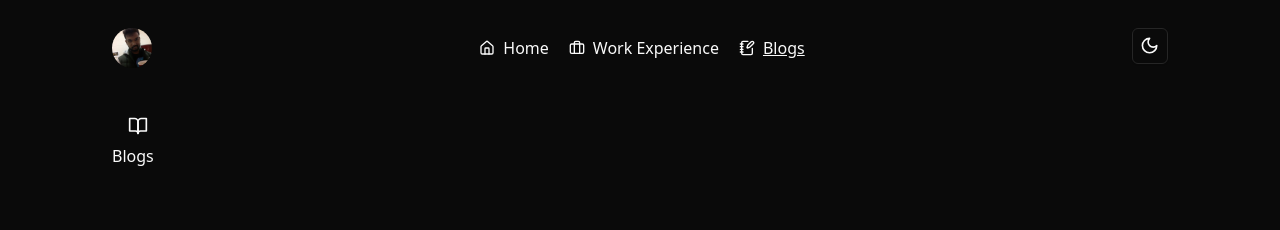
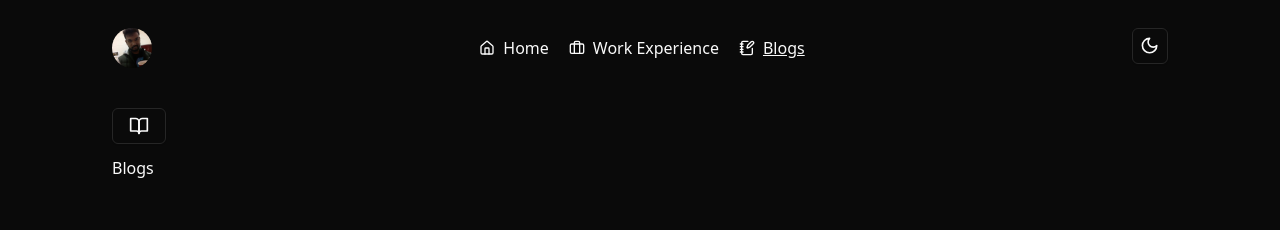
Before and after one commit to ihsaro/ihsaro.github.io, a React (Vite) app: page /blogs in a window 1280 px wide. Shown: the top 230 px of the page. Built offline with nearby package versions, Linux system fonts and the light colour scheme; a web font is replaced by a local one.

Commit message:
- blogs cleanup before refactoring.

```diff
--- a/src/components/framework/AccordionTree.tsx
+++ b/src/components/framework/AccordionTree.tsx
@@ -4,13 +4,13 @@ import {
     AccordionItem,
     AccordionTrigger,
 } from "@/components/ui/table-of-content-accordion.tsx";
-import { Link } from "react-router-dom";
 import React from "react";
+import { Button } from "@/components/ui/button.tsx";
 
 type TreeNode = {
     key: string;
     title: string;
-    fragment?: string;
+    url: string;
     children?: TreeNode[];
 };
 
@@ -45,12 +45,12 @@ const AccordionTree: React.FC<AccordionTreeProps> = ({ data, level = 0 }) => {
                         </>
                     ) : (
                         <div className="px-4 py-1 text-sm hover:underline">
-                            <Link
-                                className="text-black dark:text-white"
-                                to={`#${node.fragment ?? node.key}`}
+                            <Button
+                                variant="link"
+                                className="h-max px-0 py-0 text-black dark:text-white text-wrap text-left"
                             >
-                                {node.title}
-                            </Link>
+                                <a href={`/blogs/${node.url}`}>{node.title}</a>
+                            </Button>
                         </div>
                     )}
                 </AccordionItem>
--- /dev/null
+++ b/src/components/routes/blogs/CSharp.tsx
@@ -0,0 +1,7 @@
+import * as React from "react";
+
+const CSharp: React.FC = () => {
+    return <div>C#</div>;
+};
+
+export default CSharp;
--- /dev/null
+++ b/src/components/routes/blogs/CodingAdventures.tsx
@@ -0,0 +1,7 @@
+import * as React from "react";
+
+const CodingAdventures: React.FC = () => {
+    return <div>Coding adventures</div>;
+};
+
+export default CodingAdventures;
--- a/src/components/routes/blogs/HowToSwitchFromWindowsToLinux.tsx
+++ /dev/null
@@ -1,7 +0,0 @@
-import * as React from "react";
-
-const HowToSwitchFromWindowsToLinux: React.FC = () => {
-    return <div>Linux 1</div>;
-};
-
-export default HowToSwitchFromWindowsToLinux;
--- a/src/components/routes/blogs/TableOfContent.tsx
+++ b/src/components/routes/blogs/TableOfContent.tsx
@@ -7,17 +7,15 @@ import {
     SheetTitle,
 } from "@/components/ui/sheet.tsx";
 import { AccordionTree } from "@/components/framework";
-import { Link } from "react-router-dom";
 import { Hand } from "lucide-react";
 
 interface Props {
-    fragment?: string;
+    url: string;
 }
 
 const TableOfContent: React.FC<Props> = () => {
     const treeData = {
         children: [
-            /*
             {
                 key: "coding-adventures",
                 title: "Coding adventures",
@@ -28,61 +26,64 @@ const TableOfContent: React.FC<Props> = () => {
                         children: [
                             {
                                 key: "why-should-you-learn-c#",
-                                fragment: "why-should-you-learn-c#",
-                                title: "Why should you learn C#",
+                                url: "coding-adventures/c-sharp/handling-3rd-party-dependencies-in-clean-architecture",
+                                title: "Handling 3rd party dependencies in clean architecture",
                             },
                         ],
+                        url: "coding-adventures/c-sharp",
                     },
                 ],
-            },
+                url: "coding-adventures",
+            } /*,
             {
                 key: "gaming-adventures",
                 title: "Gaming adventures",
                 children: [
                     {
                         key: "bloodborne",
-                        fragment: "bloodborne",
+                        url: "gaming-adventures/bloodborne",
                         title: "Bloodborne",
                     },
                     {
                         key: "dark-souls-1",
-                        fragment: "dark-souls-1",
+                        url: "gaming-adventures/dark-souls-1",
                         title: "Dark Souls 1",
                     },
                     {
                         key: "dark-souls-2",
-                        fragment: "dark-souls-2",
+                        url: "gaming-adventures/dark-souls-2",
                         title: "Dark Souls 2",
                     },
                     {
                         key: "dark-souls-3",
-                        fragment: "dark-souls-3",
+                        url: "gaming-adventures/dark-souls-3",
                         title: "Dark Souls 3",
                     },
                     {
                         key: "elden-ring",
-                        fragment: "elden-ring",
+                        url: "gaming-adventures/elden-ring",
                         title: "Elden Ring",
                     },
                 ],
+                url: "gaming-adventures",
             },
-             */
             {
                 key: "linux-adventures",
                 title: "Linux adventures",
                 children: [
                     {
                         key: "how-to-switch-from-windows-to-linux",
-                        fragment: "how-to-switch-from-windows-to-linux",
+                        url: "linux-adventures/how-to-switch-from-windows-to-linux",
                         title: "How to switch from windows to linux?",
                     },
                     {
                         key: "why-should-you-switch-from-windows-to-linux",
-                        fragment: "why-should-you-switch-from-windows-to-linux",
+                        url: "linux-adventures/why-should-you-switch-from-windows-to-linux",
                         title: "Why should you switch from windows to linux?",
                     },
                 ],
-            },
+                url: "linux-adventures",
+            },*/,
         ],
     };
 
@@ -92,12 +93,12 @@ const TableOfContent: React.FC<Props> = () => {
                 <SheetTitle>Table of content</SheetTitle>
             </SheetHeader>
             <SheetDescription className="flex flex-col gap-1 text-white">
-                <Link
+                <a
                     className="flex flex-row items-center gap-2 text-black hover:underline dark:text-white"
-                    to="#"
+                    href="/blogs"
                 >
                     <Hand size={16} /> Welcome
-                </Link>
+                </a>
                 <AccordionTree data={treeData.children} />
             </SheetDescription>
         </SheetContent>
--- a/src/components/routes/blogs/TableOfContentBreadcrumb.tsx
+++ b/src/components/routes/blogs/TableOfContentBreadcrumb.tsx
@@ -2,6 +2,7 @@ import React from "react";
 import {
     Breadcrumb,
     BreadcrumbItem,
+    BreadcrumbLink,
     BreadcrumbList,
     BreadcrumbSeparator,
 } from "@/components/ui/breadcrumb";
@@ -20,7 +21,14 @@ const TableOfContentBreadcrumb: React.FC<Props> = (props) => {
                 {props.blog.breadcrumbs.map((breadcrumb, index) => (
                     <>
                         {index > 0 && <BreadcrumbSeparator />}
-                        <BreadcrumbItem>{breadcrumb}</BreadcrumbItem>
+                        {index < props.blog.breadcrumbs.length - 1 && (
+                            <BreadcrumbLink href={breadcrumb.url}>
+                                {breadcrumb.title}
+                            </BreadcrumbLink>
+                        )}
+                        {index == props.blog.breadcrumbs.length - 1 && (
+                            <BreadcrumbItem>{breadcrumb.title}</BreadcrumbItem>
+                        )}
                     </>
                 ))}
             </BreadcrumbList>
--- a/src/components/routes/blogs/WhyShouldYouSwitchFromWindowsToLinux.tsx
+++ /dev/null
@@ -1,7 +0,0 @@
-import * as React from "react";
-
-const WhyShouldYouSwitchFromWindowsToLinux: React.FC = () => {
-    return <div>Linux</div>;
-};
-
-export default WhyShouldYouSwitchFromWindowsToLinux;
--- a/src/constants/BlogInventory.ts
+++ b/src/constants/BlogInventory.ts
@@ -1,31 +1,60 @@
 import { BlogInventoryDefinition } from "@/models";
 import {
     Blogs,
-    HowToSwitchFromWindowsToLinux,
-    WhyShouldYouSwitchFromWindowsToLinux,
+    CodingAdventures,
+    CSharp,
+    HandlingThirdPartyDependenciesInCleanArchitecture,
 } from "@/components/routes/blogs";
+
+const CodingAdventuresBaseUrl = "/blogs/coding-adventures";
 
 const BlogInventory: Array<BlogInventoryDefinition> = [
     {
-        url: "",
+        url: "/blogs",
         breadcrumbs: [],
         component: Blogs,
     },
     {
-        url: "how-to-switch-from-windows-to-linux",
+        url: CodingAdventuresBaseUrl,
         breadcrumbs: [
-            "Linux adventures",
-            "How to switch from windows to linux?",
+            {
+                title: "Coding adventures",
+                url: CodingAdventuresBaseUrl,
+            },
         ],
-        component: HowToSwitchFromWindowsToLinux,
+        component: CodingAdventures,
     },
     {
-        url: "why-should-you-switch-from-windows-to-linux",
+        url: `${CodingAdventuresBaseUrl}/c-sharp`,
         breadcrumbs: [
-            "Linux adventures",
-            "Why should you switch from windows to linux?",
+            {
+                title: "Coding adventures",
+                url: CodingAdventuresBaseUrl,
+            },
+            {
+                title: "C#",
+                url: `${CodingAdventuresBaseUrl}/c-sharp`,
+            },
         ],
-        component: WhyShouldYouSwitchFromWindowsToLinux,
+        component: CSharp,
+    },
+    {
+        url: `${CodingAdventuresBaseUrl}/c-sharp/handling-3rd-party-dependencies-in-clean-architecture`,
+        breadcrumbs: [
+            {
+                title: "Coding adventures",
+                url: CodingAdventuresBaseUrl,
+            },
+            {
+                title: "C#",
+                url: `${CodingAdventuresBaseUrl}/c-sharp`,
+            },
+            {
+                title: "Handling 3rd party dependencies in clean architecture",
+                url: `${CodingAdventuresBaseUrl}/c-sharp/handling-3rd-party-dependencies-in-clean-architecture`,
+            },
+        ],
+        component: HandlingThirdPartyDependenciesInCleanArchitecture,
     },
 ];
 
--- a/src/models/BlogInventoryDefinition.ts
+++ b/src/models/BlogInventoryDefinition.ts
@@ -2,6 +2,9 @@ import React from "react";
 
 export default interface BlogInventoryDefinition {
     url: string;
-    breadcrumbs: Array<string>;
+    breadcrumbs: Array<{
+        title: string;
+        url: string;
+    }>;
     component: React.FC;
 }
--- a/src/pages/Blogs.tsx
+++ b/src/pages/Blogs.tsx
@@ -14,10 +14,10 @@ import NotFound from "@/pages/NotFound";
 
 const Blogs: React.FC = () => {
     const location = useLocation();
-    const { hash } = location;
+    const { pathname } = location;
 
     const blog: BlogInventoryDefinition | undefined = BlogInventory.find(
-        (x) => x.url === hash.substring(1),
+        (x) => x.url === pathname,
     );
 
     if (blog) {
@@ -28,15 +28,19 @@ const Blogs: React.FC = () => {
                         <SheetTrigger asChild>
                             <Button
                                 className="flex flex-row gap-2"
-                                variant="ghost"
+                                variant="outline"
                             >
                                 <BookOpen size={20} />
                             </Button>
                         </SheetTrigger>
                         <TableOfContentBreadcrumb blog={blog} />
                     </div>
-                    {blog && <blog.component />}
-                    <TableOfContent fragment={hash.substring(1)} />
+                    {blog && (
+                        <div className="mt-3 text-justify">
+                            <blog.component />
+                        </div>
+                    )}
+                    <TableOfContent url={blog.url} />
                 </Sheet>
             </PageLayout>
         );
```
Also changed, not shown: src/components/routes/blogs/HandlingThirdPartyDependenciesInCleanArchitecture.tsx (added, +30 -0 lines), src/components/routes/blogs/index.ts (+6 -4 lines).
